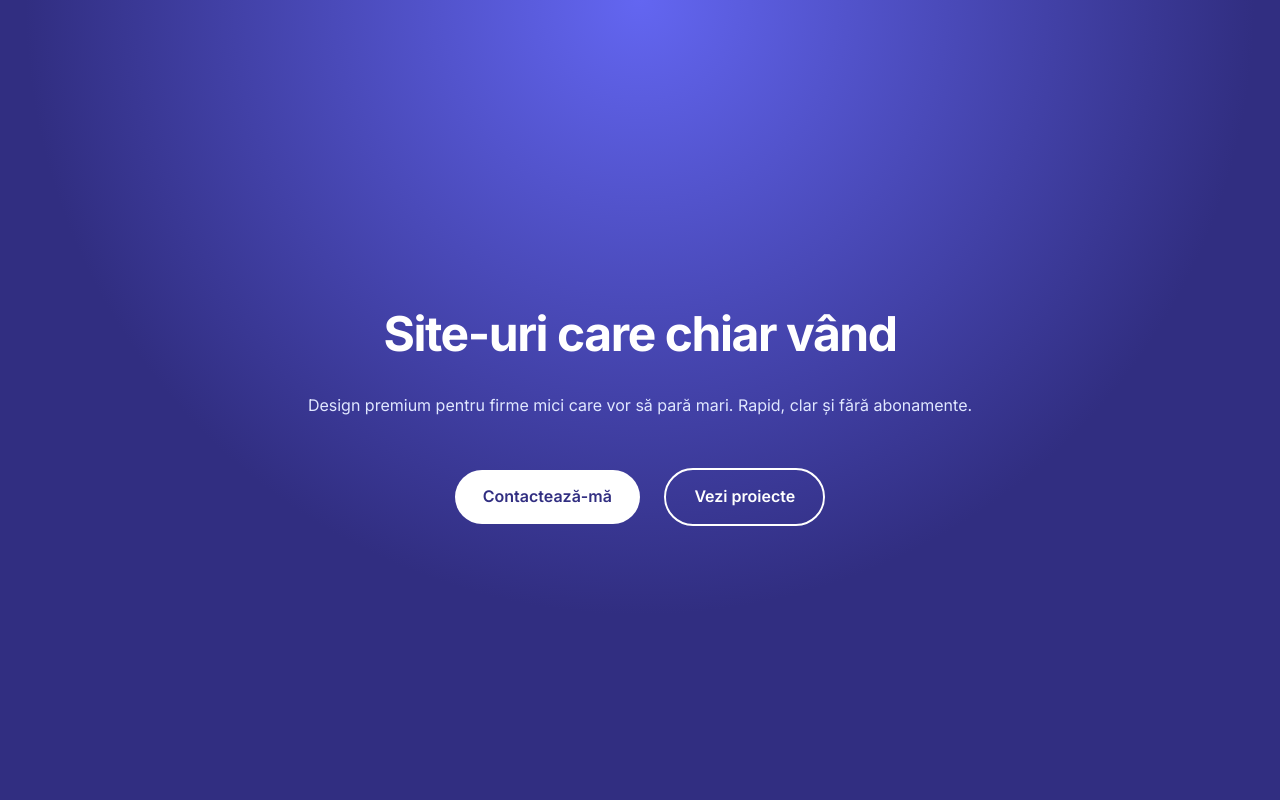
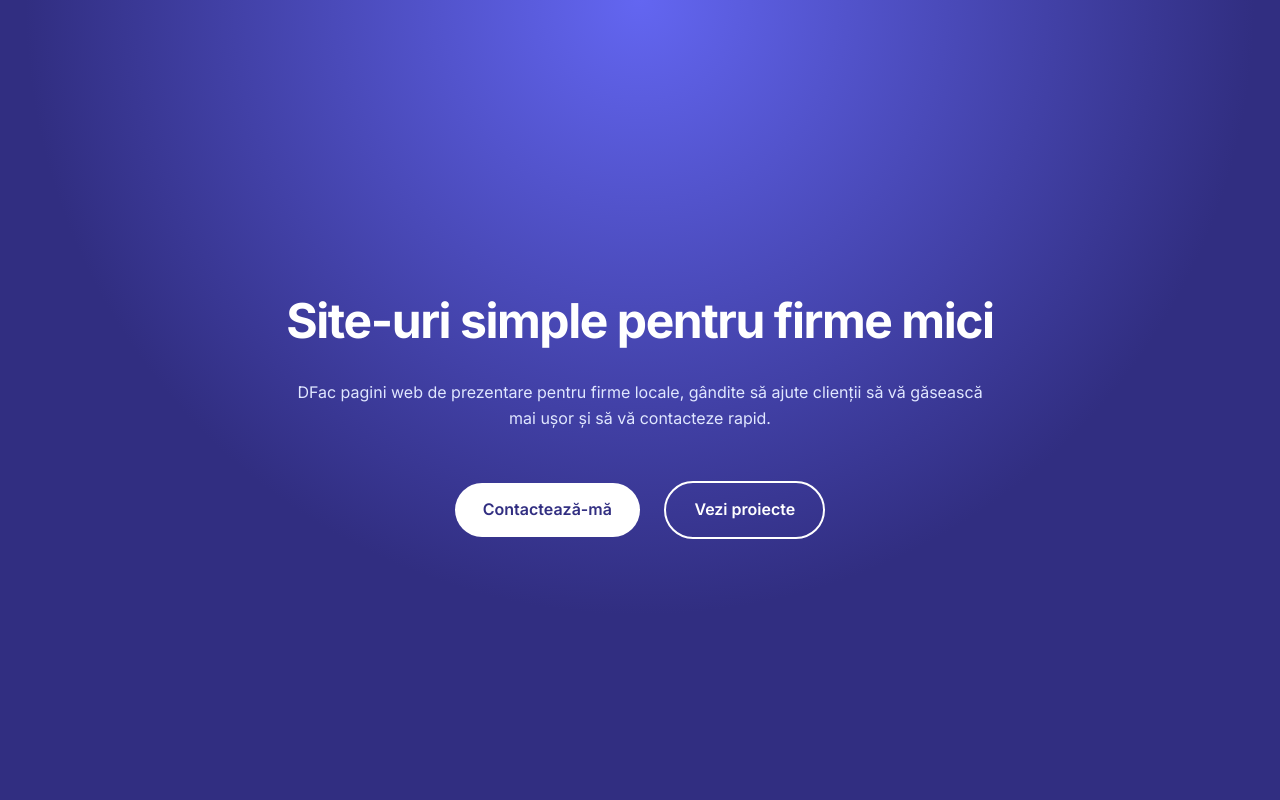
Before and after one commit to Bita113/paginisimple-html, a plain HTML site: page index.html in a window 1280 px wide. Shown: the top 800 px of the page. Drawn offline with Linux system fonts and the light colour scheme.

Commit message:
Update index.html

```diff
--- a/index.html
+++ b/index.html
@@ -3,7 +3,7 @@
 <head>
   <meta charset="UTF-8" />
   <meta name="viewport" content="width=device-width, initial-scale=1.0" />
-  <title>Site-uri premium pentru firme mici | PaginiSimple</title>
+  <title>Site-uri simple pentru firme mici | PaginiSimple</title>
   <meta name="description" content="Site-uri moderne, rapide și convingătoare pentru firme mici. Fără abonamente. Design premium." />
 
   <link href="https://fonts.googleapis.com/css2?family=Inter:wght@300;400;600;700&display=swap" rel="stylesheet">
@@ -181,8 +181,8 @@
   <!-- HERO -->
   <div class="hero">
     <div class="hero-content">
-      <h1>Site-uri care chiar vând</h1>
-      <p>Design premium pentru firme mici care vor să pară mari. Rapid, clar și fără abonamente.</p>
+      <h1>Site-uri simple pentru firme mici</h1>
+      <p>DFac pagini web de prezentare pentru firme locale, gândite să ajute clienții să vă găsească mai ușor și să vă contacteze rapid.</p>
       <div class="buttons">
         <a class="btn btn-primary" href="#contact">Contactează-mă</a>
         <a class="btn btn-secondary" href="proiecte.html">Vezi proiecte</a>
```
